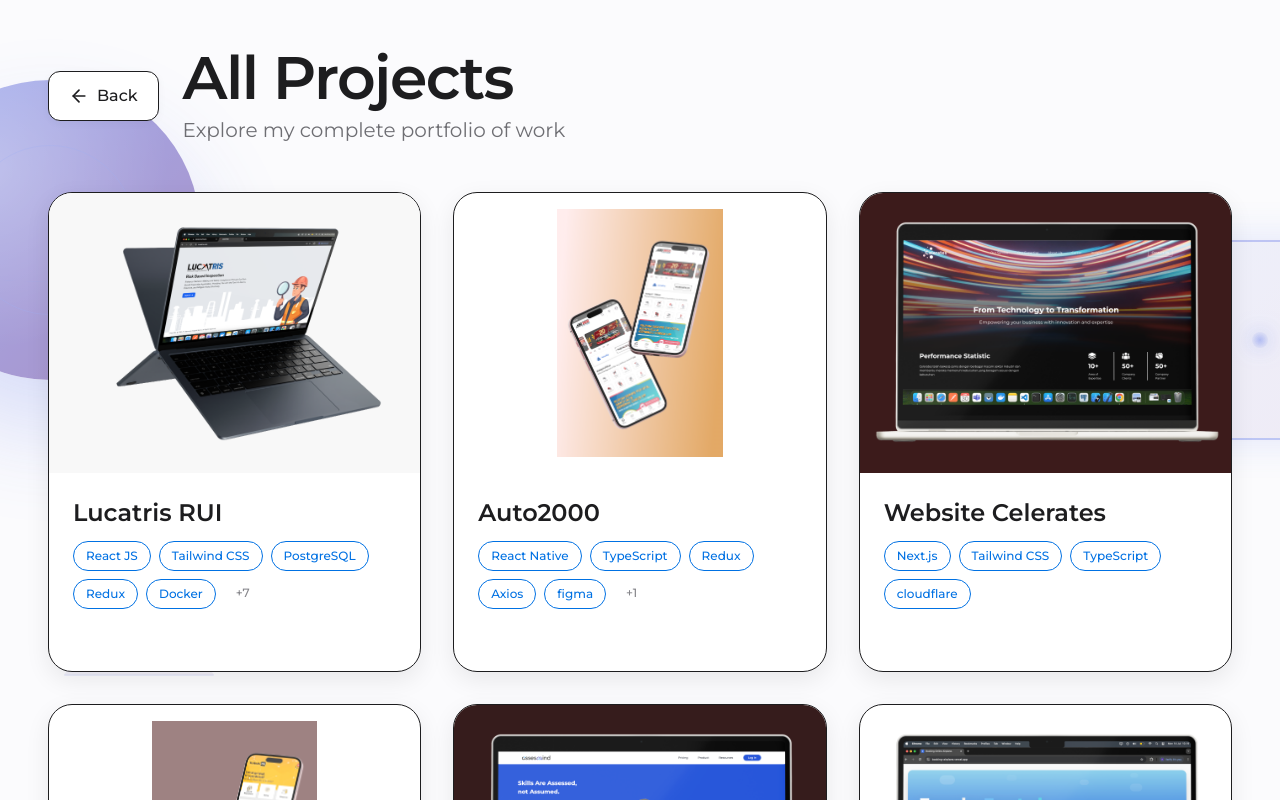
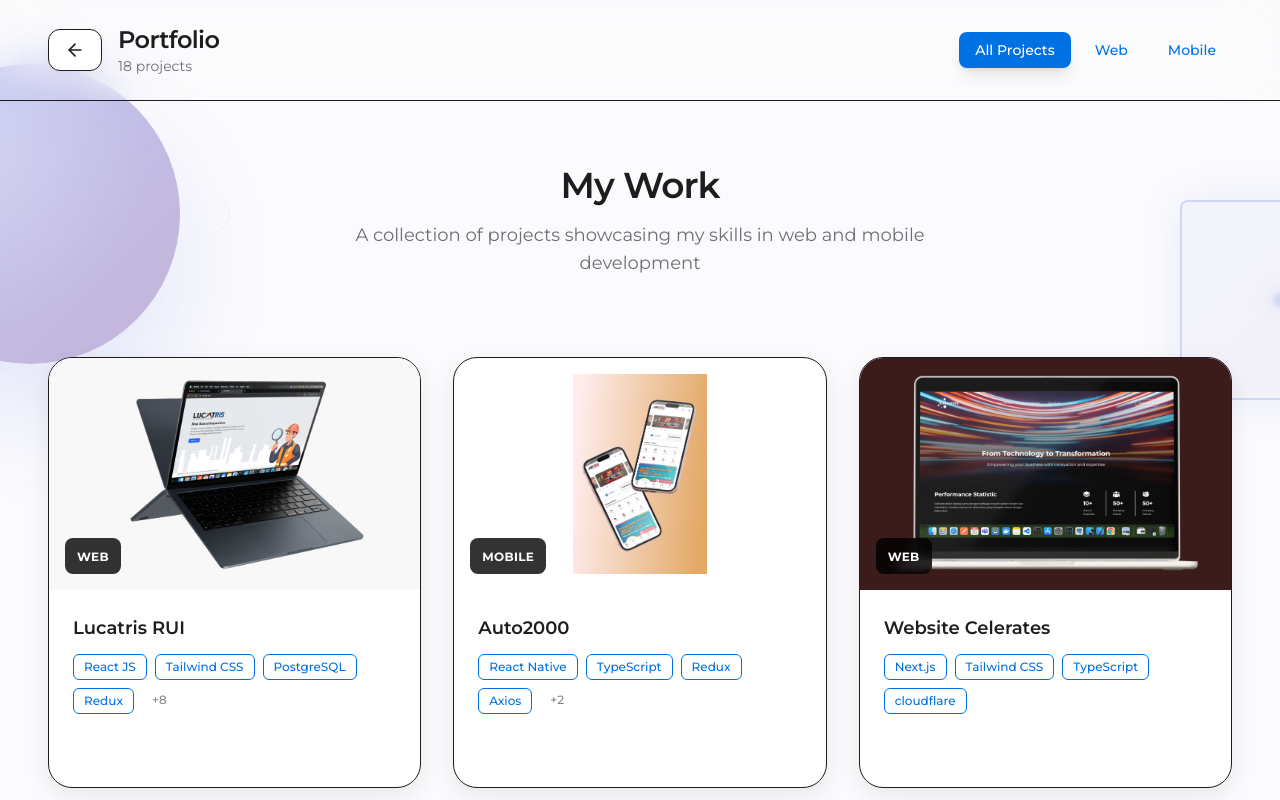
Before and after one commit to jawahendy/hendy_nurfrianto, a Next.js app: page /portofolio in a window 1280 px wide. Shown: the top 800 px of the page. Built offline with nearby package versions, Linux system fonts and the light colour scheme; what @butterfail/tailwindcss-inverted-radius would draw is missing.

Commit message:
fixing mobile desain portofolio

```diff
--- a/src/app/portofolio/page.tsx
+++ b/src/app/portofolio/page.tsx
@@ -1,10 +1,11 @@
 'use client';
 
+import { useState } from 'react';
 import { m } from 'framer-motion';
 import Image from 'next/image';
 import { useRouter } from 'next/navigation';
 import { ourPortofolio } from '@/constants/data/Service';
-import { ArrowLeft, ExternalLink } from 'lucide-react';
+import { ArrowLeft, ExternalLink, Filter, X } from 'lucide-react';
 import FloatingSphere from '@/components/3D/FloatingSphere';
 import FloatingCube from '@/components/3D/FloatingCube';
 import FloatingTorus from '@/components/3D/FloatingTorus';
@@ -14,15 +15,31 @@
 
 export default function PortfolioPage() {
   const router = useRouter();
-  const [ref, isInView] = useScrollReveal({ threshold: 0.1 });
+  const [ref, isInView] = useScrollReveal({ threshold: 0.05 });
+  const [selectedCategory, setSelectedCategory] = useState<string>('All');
+  const [showMobileFilter, setShowMobileFilter] = useState(false);
 
   const allProjects = ourPortofolio.list[0].slides;
 
+  // Get unique categories
+  const categories = ['All', ...Array.from(new Set(allProjects.map((p) => p.type)))];
+  const categoryLabels: Record<string, string> = {
+    All: 'All Projects',
+    web: 'Web',
+    mobile: 'Mobile',
+  };
+
+  // Filter projects
+  const filteredProjects =
+    selectedCategory === 'All'
+      ? allProjects
+      : allProjects.filter((p) => p.type === selectedCategory);
+
   return (
-    <main className="min-h-screen bg-[rgb(var(--background))]">
+    <main className="min-h-screen bg-[rgb(var(--background))] relative overflow-hidden">
       {/* 3D Background Grid */}
       <div
-        className="fixed inset-0 opacity-[0.03] pointer-events-none -z-10"
+        className="fixed inset-0 opacity-[0.02] pointer-events-none -z-10"
         style={{
           backgroundImage:
             'linear-gradient(rgba(0, 113, 227, 0.5) 1px, transparent 1px), linear-gradient(90deg, rgba(0, 113, 227, 0.5) 1px, transparent 1px)',
@@ -32,68 +49,146 @@
         }}
       />
 
-      {/* 3D Floating Elements */}
-      <div className="fixed inset-0 pointer-events-none -z-5 hidden sm:block">
-        <FloatingSphere className="absolute left-[-100px] top-[10%] scale-75 opacity-60" />
-        <FloatingCube className="absolute right-[-80px] top-[30%] scale-75 opacity-60" />
-        <FloatingTorus className="absolute right-[10%] bottom-[20%] scale-75 opacity-50" />
-        <FloatingPyramid className="absolute left-[5%] bottom-[15%] scale-75 opacity-50" />
-        <FloatingDiamond className="absolute right-[15%] top-[60%] scale-50 opacity-40" />
+      {/* 3D Floating Elements - Hidden on mobile for performance */}
+      <div className="fixed inset-0 pointer-events-none -z-5 hidden md:block">
+        <FloatingSphere className="absolute left-[-120px] top-[8%] scale-50 opacity-40" />
+        <FloatingCube className="absolute right-[-100px] top-[25%] scale-50 opacity-40" />
+        <FloatingTorus className="absolute right-[8%] bottom-[18%] scale-50 opacity-30" />
+        <FloatingPyramid className="absolute left-[6%] bottom-[12%] scale-50 opacity-30" />
+        <FloatingDiamond className="absolute right-[12%] top-[55%] scale-40 opacity-25" />
+      </div>
+
+      {/* Header */}
+      <div className="sticky top-0 z-50 bg-[rgba(var(--background),0.85)] backdrop-blur-xl border-b border-[rgba(var(--border-light),0.08)]">
+        <div className="max-w-7xl mx-auto px-4 sm:px-6 lg:px-12 py-4 sm:py-6">
+          <div className="flex items-center justify-between gap-4">
+            {/* Back Button & Title */}
+            <div className="flex items-center gap-3 sm:gap-4 flex-1 min-w-0">
+              <m.button
+                onClick={() => router.push('/')}
+                whileHover={{ scale: 1.05, x: -4 }}
+                whileTap={{ scale: 0.95 }}
+                className="flex-shrink-0 flex items-center gap-2 px-3 py-2 sm:px-4 sm:py-2.5 bg-[rgb(var(--surface))] border border-[rgba(var(--border-light),0.12)] rounded-lg sm:rounded-xl text-[rgb(var(--foreground))] hover:bg-[rgba(var(--primary),0.06)] hover:border-[rgb(var(--primary))] transition-all duration-300 shadow-apple-sm hover:shadow-apple-md"
+                aria-label="Back to home"
+              >
+                <ArrowLeft className="w-4 h-4 sm:w-5 sm:h-5" />
+                <span className="font-medium text-xs sm:text-sm hidden xs:inline">Back</span>
+              </m.button>
+
+              <div className="min-w-0">
+                <h1 className="text-lg sm:text-xl lg:text-2xl font-semibold tracking-tight text-[rgb(var(--foreground))] truncate">
+                  Portfolio
+                </h1>
+                <p className="text-[10px] sm:text-xs lg:text-sm text-[rgb(var(--text-secondary))] hidden sm:block">
+                  {filteredProjects.length} {filteredProjects.length === 1 ? 'project' : 'projects'}
+                </p>
+              </div>
+            </div>
+
+            {/* Desktop Filter */}
+            <div className="hidden lg:flex items-center gap-2">
+              {categories.map((cat) => (
+                <button
+                  key={cat}
+                  onClick={() => setSelectedCategory(cat)}
+                  className={`px-4 py-2 rounded-lg text-sm font-medium transition-all duration-300 ${
+                    selectedCategory === cat
+                      ? 'bg-[rgb(var(--primary))] text-white shadow-lg'
+                      : 'bg-[rgba(var(--primary),0.06)] text-[rgb(var(--primary))] hover:bg-[rgba(var(--primary),0.12)]'
+                  }`}
+                >
+                  {categoryLabels[cat] || cat}
+                </button>
+              ))}
+            </div>
+
+            {/* Mobile Filter Button */}
+            <button
+              onClick={() => setShowMobileFilter(!showMobileFilter)}
+              className="lg:hidden flex items-center gap-2 px-3 py-2 sm:px-4 sm:py-2.5 bg-[rgb(var(--surface))] border border-[rgba(var(--border-light),0.12)] rounded-lg sm:rounded-xl text-[rgb(var(--foreground))] hover:bg-[rgba(var(--primary),0.06)] hover:border-[rgb(var(--primary))] transition-all duration-300"
+            >
+              <Filter className="w-4 h-4" />
+              <span className="text-xs sm:text-sm font-medium hidden xs:inline">Filter</span>
+            </button>
+          </div>
+
+          {/* Mobile Filter Dropdown */}
+          {showMobileFilter && (
+            <m.div
+              initial={{ opacity: 0, height: 0 }}
+              animate={{ opacity: 1, height: 'auto' }}
+              exit={{ opacity: 0, height: 0 }}
+              className="lg:hidden mt-4 p-4 bg-[rgb(var(--surface))] rounded-xl border border-[rgba(var(--border-light),0.12)]"
+            >
+              <div className="flex items-center justify-between mb-3">
+                <span className="text-sm font-semibold text-[rgb(var(--foreground))]">Filter by Type</span>
+                <button onClick={() => setShowMobileFilter(false)} className="text-[rgb(var(--text-secondary))]">
+                  <X className="w-4 h-4" />
+                </button>
+              </div>
+              <div className="flex flex-wrap gap-2">
+                {categories.map((cat) => (
+                  <button
+                    key={cat}
+                    onClick={() => {
+                      setSelectedCategory(cat);
+                      setShowMobileFilter(false);
+                    }}
+                    className={`px-4 py-2 rounded-lg text-sm font-medium transition-all duration-300 ${
+                      selectedCategory === cat
+                        ? 'bg-[rgb(var(--primary))] text-white'
+                        : 'bg-[rgba(var(--primary),0.06)] text-[rgb(var(--primary))] hover:bg-[rgba(var(--primary),0.12)]'
+                    }`}
+                  >
+                    {categoryLabels[cat] || cat}
+                  </button>
+                ))}
+              </div>
+            </m.div>
+          )}
+        </div>
       </div>
 
       {/* Content */}
-      <div className="relative max-w-7xl mx-auto px-4 sm:px-6 lg:px-12 py-6 sm:py-12">
-        {/* Header with Back Button */}
+      <div className="relative max-w-7xl mx-auto px-4 sm:px-6 lg:px-12 py-8 sm:py-12 lg:py-16">
+        {/* Hero Section */}
         <m.div
-          initial={{ opacity: 0, y: -20 }}
+          initial={{ opacity: 0, y: 40 }}
           animate={{ opacity: 1, y: 0 }}
           transition={{
-            duration: 0.6,
+            duration: 0.8,
             ease: [0.16, 1, 0.3, 1],
           }}
-          className="flex flex-col sm:flex-row items-start sm:items-center gap-4 sm:gap-6 mb-8 sm:mb-12"
+          className="text-center mb-12 sm:mb-16 lg:mb-20"
         >
-          {/* Back Button */}
-          <m.button
-            onClick={() => router.push('/')}
-            whileHover={{ scale: 1.05, x: -4 }}
-            whileTap={{ scale: 0.95 }}
-            className="flex items-center gap-2 px-4 py-2.5 sm:px-5 sm:py-3 bg-[rgb(var(--surface))] border border-[rgba(var(--border-light),0.12)] rounded-xl text-[rgb(var(--foreground))] hover:bg-[rgba(var(--primary),0.06)] hover:border-[rgb(var(--primary))] transition-all duration-300 shadow-apple-sm hover:shadow-apple-md"
-            aria-label="Back to home"
-          >
-            <ArrowLeft className="w-4 h-4 sm:w-5 sm:h-5" />
-            <span className="font-medium text-sm sm:text-base">Back</span>
-          </m.button>
-
-          {/* Title */}
-          <div className="flex-1">
-            <h1 className="text-3xl sm:text-4xl lg:text-6xl font-semibold tracking-tight text-[rgb(var(--foreground))]">
-              All Projects
-            </h1>
-            <p className="text-base sm:text-lg lg:text-xl text-[rgb(var(--text-secondary))] mt-1 sm:mt-2">
-              Explore my complete portfolio of work
-            </p>
-          </div>
+          <h2 className="text-2xl sm:text-3xl lg:text-4xl font-semibold tracking-tight text-[rgb(var(--foreground))] mb-3 sm:mb-4">
+            My Work
+          </h2>
+          <p className="text-sm sm:text-base lg:text-lg text-[rgb(var(--text-secondary))] max-w-2xl mx-auto">
+            A collection of projects showcasing my skills in web and mobile development
+          </p>
         </m.div>
 
-        {/* Projects Grid */}
+        {/* Projects Grid - Mobile First */}
         <div
           ref={ref as React.RefObject<HTMLDivElement>}
-          className="grid grid-cols-1 sm:grid-cols-2 lg:grid-cols-3 gap-6 sm:gap-8"
+          className="grid grid-cols-1 sm:grid-cols-2 lg:grid-cols-3 gap-4 sm:gap-6 lg:gap-8"
         >
-          {allProjects.map((project, index) => (
+          {filteredProjects.map((project, index) => (
             <ProjectCard key={project.alt} project={project} index={index} isInView={isInView} />
           ))}
         </div>
 
         {/* Empty State */}
-        {allProjects.length === 0 && (
+        {filteredProjects.length === 0 && (
           <m.div
             initial={{ opacity: 0, y: 20 }}
             animate={{ opacity: 1, y: 0 }}
             className="text-center py-20"
           >
-            <p className="text-2xl text-[rgb(var(--text-secondary))]">No projects found in this category.</p>
+            <p className="text-xl sm:text-2xl text-[rgb(var(--text-secondary))]">
+              No projects found in this category.
+            </p>
           </m.div>
         )}
 
@@ -106,20 +201,20 @@
             delay: 0.4,
             ease: [0.16, 1, 0.3, 1],
           }}
-          className="mt-12 sm:mt-20 text-center"
+          className="mt-16 sm:mt-20 lg:mt-24 text-center"
         >
-          <div className="glass rounded-2xl sm:rounded-[32px] p-8 sm:p-12 lg:p-16 border border-[rgba(var(--border-light),0.06)] shadow-apple-lg">
-            <h2 className="text-2xl sm:text-3xl lg:text-4xl font-semibold text-[rgb(var(--foreground))] mb-3 sm:mb-4">
-              Interested in working together?
+          <div className="glass rounded-2xl sm:rounded-3xl p-8 sm:p-12 border border-[rgba(var(--border-light),0.06)] shadow-apple-lg">
+            <h2 className="text-xl sm:text-2xl lg:text-3xl font-semibold text-[rgb(var(--foreground))] mb-3 sm:mb-4">
+              Let&apos;s Work Together
             </h2>
-            <p className="text-base sm:text-lg text-[rgb(var(--text-secondary))] mb-6 sm:mb-8 max-w-2xl mx-auto">
-              Let&apos;s create something amazing together. Get in touch to discuss your project.
+            <p className="text-xs sm:text-sm lg:text-base text-[rgb(var(--text-secondary))] mb-6 sm:mb-8 max-w-2xl mx-auto">
+              Have a project in mind? Let&apos;s create something amazing together.
             </p>
             <m.button
               onClick={() => router.push('/#contact')}
               whileHover={{ scale: 1.05 }}
               whileTap={{ scale: 0.95 }}
-              className="inline-flex items-center gap-2 sm:gap-3 px-8 py-4 sm:px-10 sm:py-5 bg-[rgb(var(--primary))] text-white rounded-xl sm:rounded-2xl font-semibold text-base sm:text-lg shadow-[0_8px_24px_rgba(var(--primary),0.3)] hover:shadow-[0_16px_48px_rgba(var(--primary),0.4)] transition-all duration-300"
+              className="inline-flex items-center gap-2 sm:gap-3 px-6 py-3 sm:px-8 sm:py-4 bg-[rgb(var(--primary))] text-white rounded-xl sm:rounded-2xl font-semibold text-sm sm:text-base lg:text-lg shadow-[0_8px_24px_rgba(var(--primary),0.3)] hover:shadow-[0_16px_48px_rgba(var(--primary),0.4)] transition-all duration-300"
             >
               Get in Touch
             </m.button>
@@ -151,24 +246,26 @@
 
   return (
     <m.div
-      initial={{ opacity: 0, y: 60 }}
+      initial={{ opacity: 0, y: 40 }}
       animate={isInView ? { opacity: 1, y: 0 } : {}}
       transition={{
-        duration: 0.8,
-        delay: index * 0.05,
+        duration: 0.6,
+        delay: index * 0.08,
         ease: [0.16, 1, 0.3, 1],
       }}
-      className="group"
+      className="group h-full"
     >
       <div
         onClick={handleCardClick}
-        className={`relative bg-[rgb(var(--surface))] rounded-xl sm:rounded-2xl lg:rounded-3xl overflow-hidden shadow-apple-md hover:shadow-apple-xl transition-all duration-500 hover:-translate-y-3 active:scale-[0.98] border border-[rgba(var(--border-light),0.06)] h-[420px] sm:h-[480px] flex flex-col ${project.link ? 'cursor-pointer' : ''}`}
+        className={`relative bg-[rgb(var(--surface))] rounded-2xl sm:rounded-3xl overflow-hidden shadow-apple-md hover:shadow-apple-xl transition-all duration-500 hover:-translate-y-2 active:scale-[0.98] border border-[rgba(var(--border-light),0.06)] h-full flex flex-col ${
+          project.link ? 'cursor-pointer' : ''
+        }`}
       >
         {/* Project Image */}
-        <div className="relative w-full h-[220px] sm:h-[280px] flex-shrink-0 overflow-hidden bg-[rgba(var(--primary),0.04)]">
+        <div className="relative w-full aspect-[4/3] sm:aspect-[16/10] flex-shrink-0 overflow-hidden bg-[rgba(var(--primary),0.04)]">
           {/* Hover Gradient Overlay */}
           <div
-            className="absolute inset-[-8px] rounded-[28px] opacity-0 group-hover:opacity-15 transition-opacity duration-400 -z-10"
+            className="absolute inset-0 opacity-0 group-hover:opacity-10 transition-opacity duration-400 -z-10"
             style={{
               background: 'linear-gradient(135deg, rgb(var(--primary)), #764ba2)',
             }}
@@ -179,10 +276,11 @@
             src={project.src}
             alt={project.alt}
             fill
-            sizes="(max-width: 768px) 100vw, (max-width: 1200px) 50vw, 33vw"
+            sizes="(max-width: 640px) 100vw, (max-width: 1024px) 50vw, 33vw"
             className={`transition-transform duration-500 group-hover:scale-110 ${
               project.type === 'mobile' ? 'object-contain p-4' : 'object-cover'
             }`}
+            priority={index < 6}
           />
 
           {/* Dark Overlay on Hover */}
@@ -190,42 +288,46 @@
 
           {/* Link Button (Shows on Hover/Touch) */}
           {project.link && (
-            <m.a
-              href={project.link}
-              target="_blank"
-              rel="noopener noreferrer"
+            <m.div
               initial={{ opacity: 0, scale: 0.8 }}
               whileHover={{ scale: 1.1 }}
               whileTap={{ scale: 0.9 }}
-              className="absolute top-3 right-3 sm:top-4 sm:right-4 p-2.5 sm:p-3 bg-white/90 backdrop-blur-sm rounded-lg sm:rounded-xl shadow-apple-md opacity-0 group-hover:opacity-100 transition-all duration-300 hover:bg-[rgb(var(--primary))] hover:text-white"
+              className="absolute top-3 right-3 sm:top-4 sm:right-4 p-2 sm:p-2.5 bg-white/95 backdrop-blur-sm rounded-lg shadow-apple-md opacity-0 group-hover:opacity-100 transition-all duration-300 hover:bg-[rgb(var(--primary))] hover:text-white"
               onClick={(e) => e.stopPropagation()}
             >
               <ExternalLink className="w-4 h-4 sm:w-5 sm:h-5" />
-            </m.a>
+            </m.div>
           )}
+
+          {/* Type Badge */}
+          <div className="absolute bottom-3 left-3 sm:bottom-4 sm:left-4 px-2.5 py-1 sm:px-3 sm:py-1.5 bg-black/80 backdrop-blur-sm rounded-lg">
+            <span className="text-[10px] sm:text-xs font-bold text-white uppercase tracking-wide">
+              {project.type}
+            </span>
+          </div>
         </div>
 
         {/* Project Info */}
-        <div className="p-4 sm:p-6 flex-1 flex flex-col justify-between">
+        <div className="p-4 sm:p-5 lg:p-6 flex-1 flex flex-col justify-between">
           <div>
             {/* Project Name */}
-            <h3 className="text-lg sm:text-xl lg:text-2xl font-semibold text-[rgb(var(--foreground))] mb-2 sm:mb-3 group-hover:text-[rgb(var(--primary))] transition-colors duration-300 line-clamp-2">
+            <h3 className="text-sm sm:text-base lg:text-lg font-semibold text-[rgb(var(--foreground))] mb-2 sm:mb-3 group-hover:text-[rgb(var(--primary))] transition-colors duration-300 line-clamp-2">
               {project.alt}
             </h3>
 
             {/* Tech Stack */}
-            <div className="flex flex-wrap gap-1.5 sm:gap-2 max-h-[80px] overflow-hidden">
-              {project.tech.slice(0, 5).map((tech) => (
+            <div className="flex flex-wrap gap-1.5 sm:gap-2">
+              {project.tech.slice(0, 4).map((tech) => (
                 <span
                   key={tech}
-                  className="px-2 py-1 sm:px-3 sm:py-1.5 bg-[rgba(var(--primary),0.06)] border border-[rgba(var(--primary),0.2)] rounded-full text-[10px] sm:text-xs font-medium text-[rgb(var(--primary))] hover:bg-[rgb(var(--primary))] hover:text-white transition-all duration-300 cursor-default"
+                  className="px-2 py-1 sm:px-2.5 sm:py-1 bg-[rgba(var(--primary),0.06)] border border-[rgba(var(--primary),0.15)] rounded-md text-[10px] sm:text-xs font-medium text-[rgb(var(--primary))] hover:bg-[rgba(var(--primary),0.12)] transition-all duration-300 cursor-default"
                 >
                   {tech}
                 </span>
               ))}
-              {project.tech.length > 5 && (
-                <span className="px-2 py-1 sm:px-3 sm:py-1.5 text-[10px] sm:text-xs font-medium text-[rgb(var(--text-tertiary))]">
-                  +{project.tech.length - 5}
+              {project.tech.length > 4 && (
+                <span className="px-2 py-1 sm:px-2.5 sm:py-1 text-[10px] sm:text-xs font-medium text-[rgb(var(--text-tertiary))]">
+                  +{project.tech.length - 4}
                 </span>
               )}
             </div>
@@ -233,10 +335,18 @@
 
           {/* Link Indicator */}
           {project.link && (
-            <div className="mt-3 sm:mt-4 pt-2 flex items-center gap-1.5 sm:gap-2 text-xs sm:text-sm text-[rgb(var(--primary))] opacity-0 group-hover:opacity-100 transition-opacity duration-300">
-              <span className="font-medium">View Project</span>
-              <svg className="w-3 h-3 sm:w-4 sm:h-4" fill="none" stroke="currentColor" strokeWidth="2" strokeLinecap="round" strokeLinejoin="round" viewBox="0 0 24 24">
-                <path d="M5 12h14M12 5l7 7-7 7"/>
+            <div className="mt-3 sm:mt-4 pt-2 sm:pt-3 border-t border-[rgba(var(--border-light),0.1)] flex items-center justify-between opacity-0 group-hover:opacity-100 transition-opacity duration-300">
+              <span className="text-xs sm:text-sm font-medium text-[rgb(var(--primary))]">View Project</span>
+              <svg
+                className="w-3 h-3 sm:w-4 sm:h-4 text-[rgb(var(--primary))] group-hover:translate-x-1 transition-transform duration-300"
+                fill="none"
+                stroke="currentColor"
+                strokeWidth="2"
+                strokeLinecap="round"
+                strokeLinejoin="round"
+                viewBox="0 0 24 24"
+              >
+                <path d="M5 12h14M12 5l7 7-7 7" />
               </svg>
             </div>
           )}
--- a/src/components/sections/ContactSection.tsx
+++ b/src/components/sections/ContactSection.tsx
@@ -96,11 +96,11 @@
 
             {/* Content */}
             <div className="relative" style={{ transform: 'translateZ(40px)' }}>
-              <h2 className="text-3xl sm:text-4xl lg:text-6xl font-semibold tracking-tight mb-4 sm:mb-6 leading-tight px-4">
+              <h2 className="text-xl sm:text-2xl lg:text-3xl xl:text-4xl font-semibold tracking-tight mb-4 sm:mb-6 leading-tight px-4">
                 <span className="text-gradient">Let&apos;s create something amazing together</span>
               </h2>
 
-              <p className="text-base sm:text-lg lg:text-xl text-[rgb(var(--text-secondary))] max-w-2xl mx-auto mb-8 sm:mb-10 px-4">
+              <p className="text-sm sm:text-base lg:text-lg text-[rgb(var(--text-secondary))] max-w-2xl mx-auto mb-8 sm:mb-10 px-4">
                 Have a project in mind? Let&apos;s discuss how we can work together to bring your ideas to life.
               </p>
 
@@ -118,7 +118,7 @@
                 }}
                 whileHover={{ scale: 1.05 }}
                 whileTap={{ scale: 0.98 }}
-                className="inline-flex items-center gap-3 px-12 py-5 bg-[rgb(var(--primary))] text-white rounded-2xl font-semibold text-lg shadow-[0_8px_24px_rgba(var(--primary),0.3)] hover:shadow-[0_16px_48px_rgba(var(--primary),0.4)] transition-all duration-400 ease-apple"
+                className="inline-flex items-center gap-2 sm:gap-3 px-6 py-3 sm:px-10 sm:py-4 bg-[rgb(var(--primary))] text-white rounded-xl sm:rounded-2xl font-semibold text-sm sm:text-base shadow-[0_8px_24px_rgba(var(--primary),0.3)] hover:shadow-[0_16px_48px_rgba(var(--primary),0.4)] transition-all duration-400 ease-apple"
                 style={{ transform: 'translateZ(60px)' }}
               >
                 Get in Touch
```
Also changed, not shown: src/components/sections/AboutSection.tsx (+5 -5 lines), src/components/sections/ExperienceSection.tsx (+5 -5 lines), src/components/sections/HeroSection.tsx (+4 -4 lines), src/components/sections/ProjectsSection.tsx (+5 -5 lines), src/components/sections/SkillsSection.tsx (+4 -4 lines).
